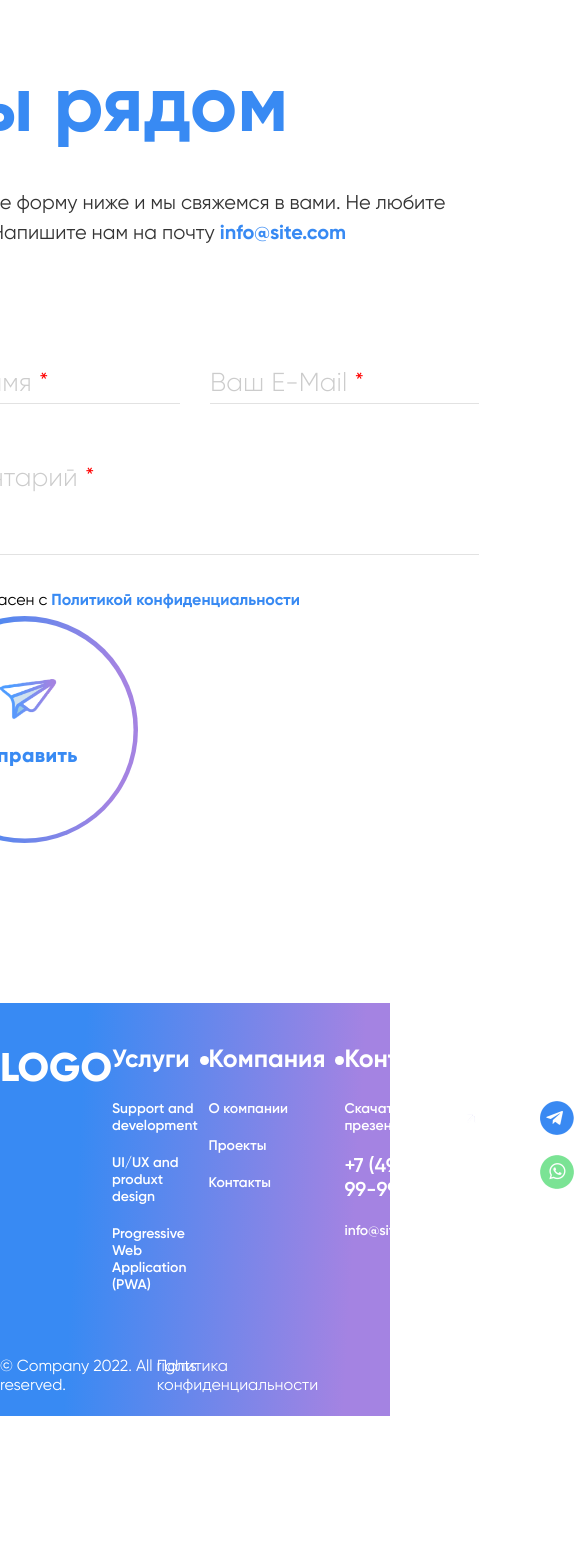
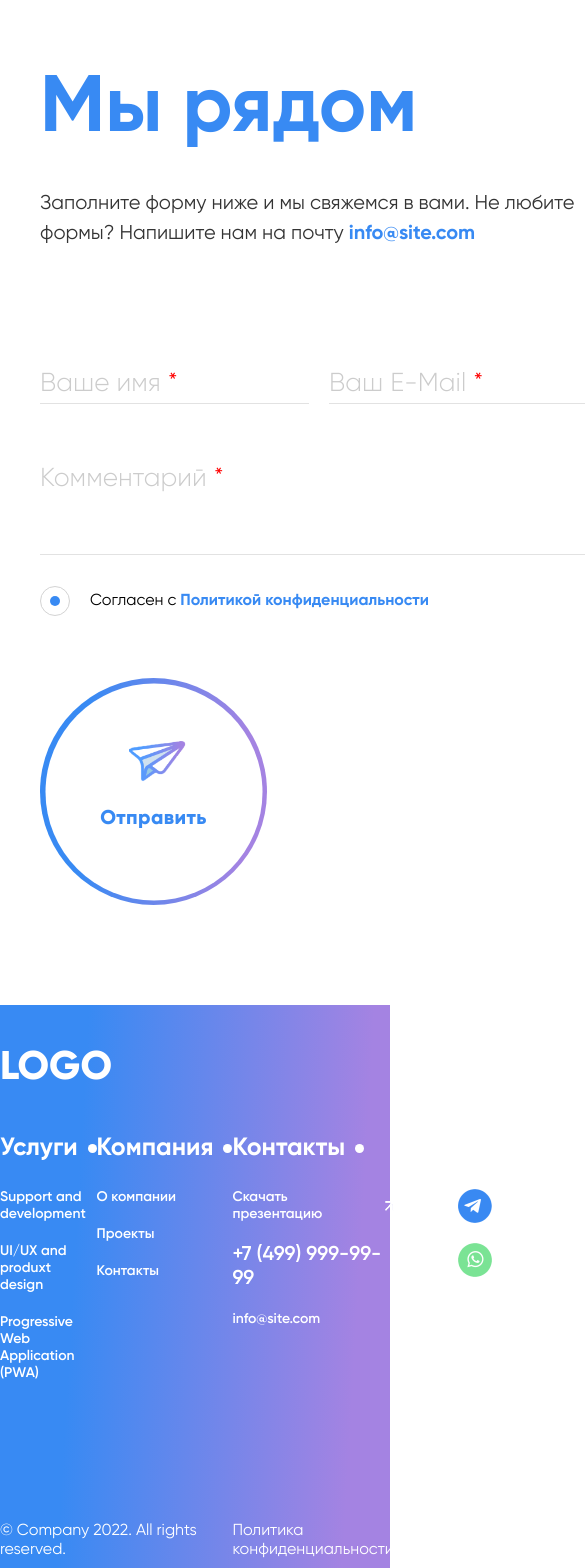
Before and after one commit to iamEvgen/homepage-adaptive, a React (Create React App) app: page / in a window 390 px wide. Shown: the part 231-1799 px from the top of the page, 585 px wide, since content can reach past the window. Before the commit the page ends 1647 px from the top, so only its background shows below. Built offline with nearby package versions, Linux system fonts and the light colour scheme.

Commit message:
add tablet mode

```diff
--- a/src/components/Body.js
+++ b/src/components/Body.js
@@ -63,7 +63,9 @@ function Body() {
               </div>
             </div>
           </div>
-          <SendButton />
+          <div className={styles.SendButton}>
+            <SendButton />
+          </div>
         </form>
         <div className={styles.Dots}>
           <div></div>
--- a/src/components/Body.module.scss
+++ b/src/components/Body.module.scss
@@ -11,12 +11,18 @@
   display: flex;
   width: 100%;
   justify-content: center;
+  @media (max-width: $breakpointTablet) {
+    justify-content: flex-start;
+  }
 }
 
 .Container {
   flex: 1;
   max-width: $containerMaxWidth;
-  margin: 127px 20px 0 20px;
+  margin: 127px 40px 0 40px;
+  @media (max-width: $breakpointTablet) {
+    max-width: 756px;
+  }
 }
 
 .Breadcrumbs {
@@ -53,15 +59,25 @@
 .Form {
   margin-top: 120px;
   margin-bottom: 160px;
+  padding: 0;
+  margin-left: 0;
+  margin-right: 0;
   display: flex;
   justify-content: space-between;
   align-items: center;
-  flex-wrap: wrap;
+  @media (max-width: $breakpointTablet) {
+    flex-direction: column;
+    align-items: flex-start;
+    margin-bottom: 100px;
+  }
   &__2first {
     max-width: 741px;
     width: 100%;
     display: flex;
     gap: 30px;
+    @media (max-width: $breakpointTablet) {
+      gap: 20px;
+    }
   }
   &__inputs {
     max-width: 741px;
@@ -71,6 +87,9 @@
   }
   &__inputblock1 {
     flex: 1.55;
+    @media (max-width: $breakpointTablet) {
+      flex: 1.26;
+    }
   }
   &__inputblock2 {
     flex: 1;
@@ -158,6 +177,13 @@
   }
 }
 
+.SendButton {
+  @media (max-width: $breakpointTablet) {
+    margin-top: 62px;
+    align-self: flex-start;
+  }
+}
+
 .Dots {
   display: flex;
   gap: 5px;
--- a/src/components/Footer.js
+++ b/src/components/Footer.js
@@ -67,12 +67,10 @@ function Footer() {
               </div>
             </div>
           </div>
-        </div>
-        <div className={styles.Privacy}>
-          <div className={styles.Privacy__copyright}>
+          <div className={(styles.Privacy, styles.Privacy__copyright)}>
             © Company 2022. All rights reserved.
           </div>
-          <div className={styles.Privacy__policy}>
+          <div className={(styles.Privacy, styles.Privacy__policy)}>
             Политика конфиденциальноcти
           </div>
         </div>
--- a/src/components/Footer.module.scss
+++ b/src/components/Footer.module.scss
@@ -8,22 +8,35 @@
 }
 
 .Container {
-  margin: 42px 20px 0;
+  margin: 42px 40px 0;
   max-width: $containerMaxWidth;
   width: 100%;
   display: flex;
   flex-direction: column;
+  @media (max-width: $breakpointTablet) {
+    margin-top: 38px;
+  }
 }
 
 .LogoAndInfo {
   display: grid;
   grid-template-columns: 1fr 1fr 1fr 1fr;
+  grid-template-rows: 1fr 40px 40px;
+  grid-template-areas: 'logo col1 col2 col3' 'space space space space' 'copyright copyright copyright policy';
+  @media (max-width: $breakpointTablet) {
+    grid-template-columns: 1fr 1fr 1fr;
+    grid-template-rows: 90px 1fr 126px 46px;
+    grid-template-areas: 'logo logo logo' 'col1 col2 col3' 'space space space' 'copyright copyright policy';
+  }
 }
 
 .Logo {
   @include Logo;
   &:hover {
     cursor: pointer;
+  }
+  @media (max-width: $breakpointTablet) {
+    grid-area: logo;
   }
 }
 
@@ -63,6 +76,9 @@
   &__download {
     display: flex;
     align-items: center;
+    &:hover {
+      cursor: pointer;
+    }
   }
   &__arrow {
     width: 9px;
@@ -82,17 +98,32 @@
     display: flex;
     flex-direction: column;
     gap: 20px;
+    @media (max-width: 1100px) {
+      right: -74px;
+    }
+    @media (max-width: $breakpointTablet) {
+      right: -98px;
+    }
   }
   &__icon {
     width: 34px;
   }
+  &:nth-child(1) {
+    grid-area: col1;
+  }
+  &:nth-child(1) {
+    grid-area: col2;
+  }
+  &:nth-child(1) {
+    grid-area: col2;
+  }
 }
 
 .Privacy {
-  margin: 50px 0 20px;
-  display: flex;
-  justify-content: space-between;
+  &__copyright {
+    grid-area: copyright;
+  }
   &__policy {
-    transform: translateX(-50px);
+    grid-area: policy;
   }
 }
--- a/src/components/Head.module.scss
+++ b/src/components/Head.module.scss
@@ -13,6 +13,7 @@
 }
 
 .Head {
+  height: 21px;
   display: flex;
   justify-content: center;
   align-items: center;
@@ -39,6 +40,9 @@
     font-size: 18px;
     line-height: 21px;
     text-transform: capitalize;
+    @media (max-width: $breakpointTablet) {
+      display: none;
+    }
   }
   &__navItem {
     position: relative;
--- a/src/components/variables.scss
+++ b/src/components/variables.scss
@@ -7,3 +7,5 @@ $containerMaxWidth: 1152px;
   line-height: 50px;
   font-weight: 800;
 }
+
+$breakpointTablet: 1023px;
```
